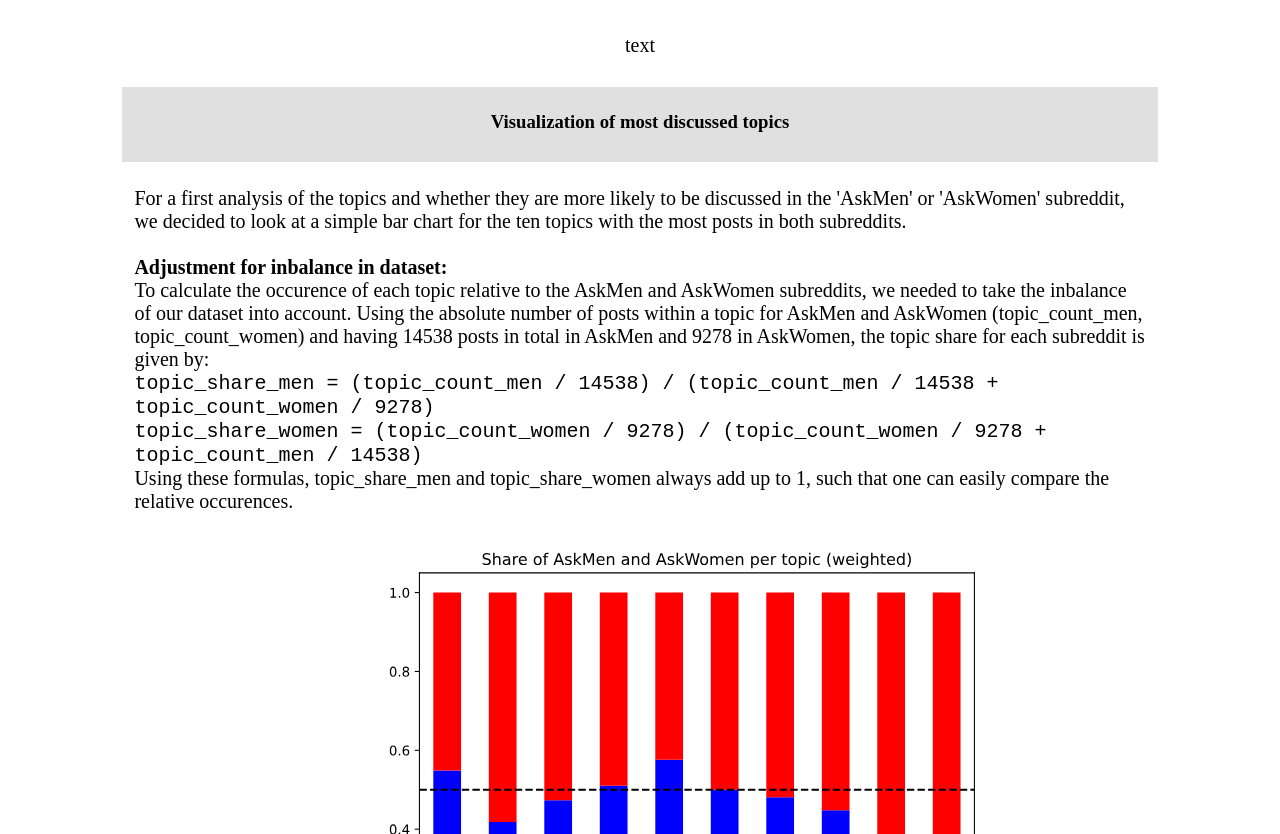
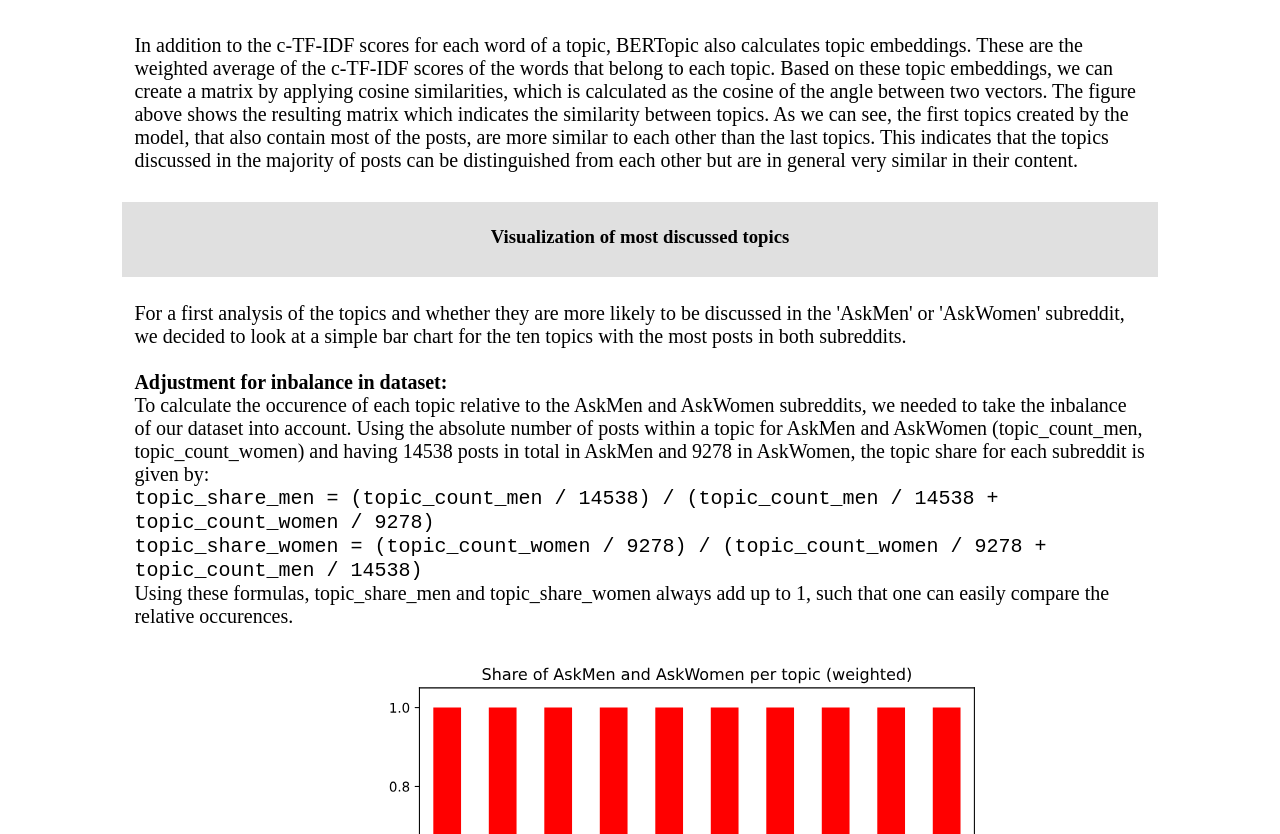
Before and after one commit to ZoeWolter/doc-ana, a plain HTML site: page index.html in a window 1280 px wide. Shown: the part 5064-5898 px from the top of the page. Drawn offline with Linux system fonts and the light colour scheme; no server answers.

Commit message:
add figure description

```diff
--- a/index.html
+++ b/index.html
@@ -141,7 +141,12 @@
 
   <fieldset>
     <p>
-      text
+      In addition to the c-TF-IDF scores for each word of a topic, BERTopic also calculates topic embeddings.
+      These are the weighted average of the c-TF-IDF scores of the words that belong to each topic. Based on these topic embeddings,
+      we can create a matrix by applying cosine similarities, which is calculated as the cosine of the angle between two vectors.
+      The figure above shows the resulting matrix which indicates the similarity between topics. As we can see, the first topics created by the model,
+      that also contain most of the posts, are more similar to each other than the last topics. This indicates that the topics discussed
+      in the majority of posts can be distinguished from each other but are in general very similar in their content.
     </p>
   </fieldset>
 
```
